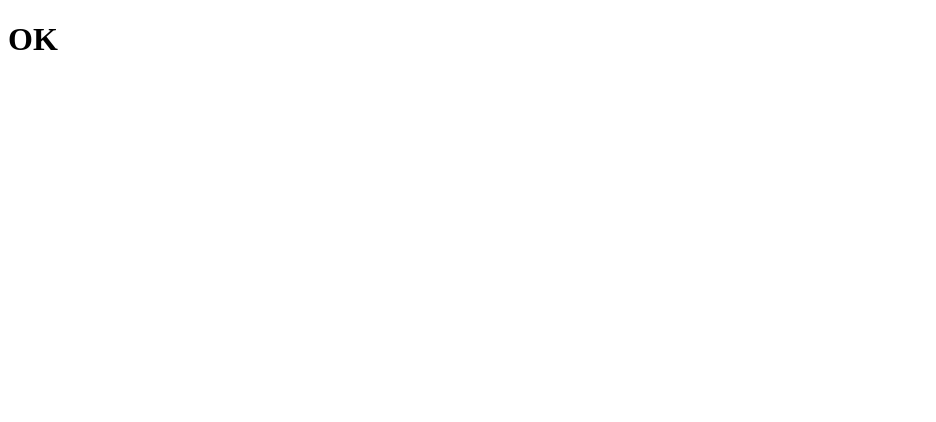
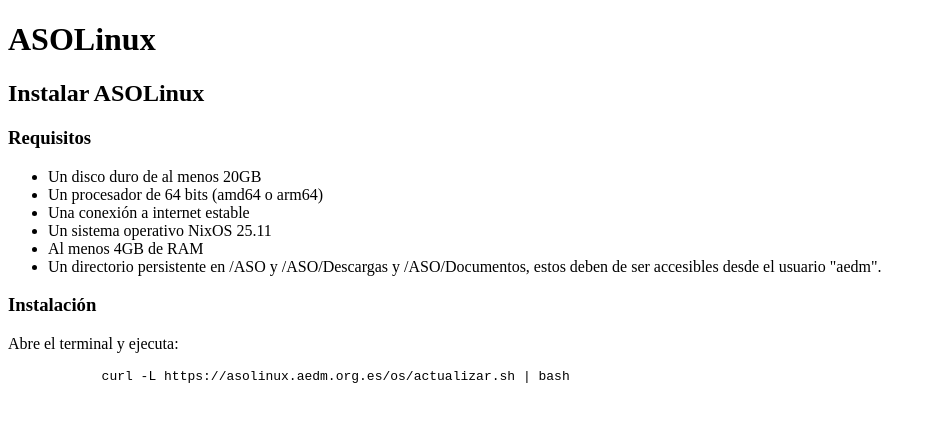
Before and after one commit to aedmadrid/OrdenadorASO, a plain HTML site: page www/index.html in a window 1280 px wide. Shown: the whole page, without its empty margins (0-936 px from the left). Drawn offline with Linux system fonts and the light colour scheme.

Commit message:
web y actualizador

```diff
--- a/www/index.html
+++ b/www/index.html
@@ -4,6 +4,25 @@
         <title>ASO Linux</title>
     </head>
     <body>
-        <h1>OK</h1>
+        <h1>ASOLinux</h1>
+        <h2>Instalar ASOLinux</h2>
+        <h3>Requisitos</h3>
+        <ul>
+            <li>Un disco duro de al menos 20GB</li>
+            <li>Un procesador de 64 bits (amd64 o arm64)</li>
+            <li>Una conexión a internet estable</li>
+            <li>Un sistema operativo NixOS 25.11</li>
+            <li>Al menos 4GB de RAM</li>
+            <li>
+                Un directorio persistente en /ASO y /ASO/Descargas y
+                /ASO/Documentos, estos deben de ser accesibles desde el usuario
+                "aedm".
+            </li>
+        </ul>
+        <h3>Instalación</h3>
+        <p>Abre el terminal y ejecuta:</p>
+        <pre>
+            curl -L https://asolinux.aedm.org.es/os/actualizar.sh | bash
+        </pre>
     </body>
 </html>
```
Also changed, not shown: 2 other files.
